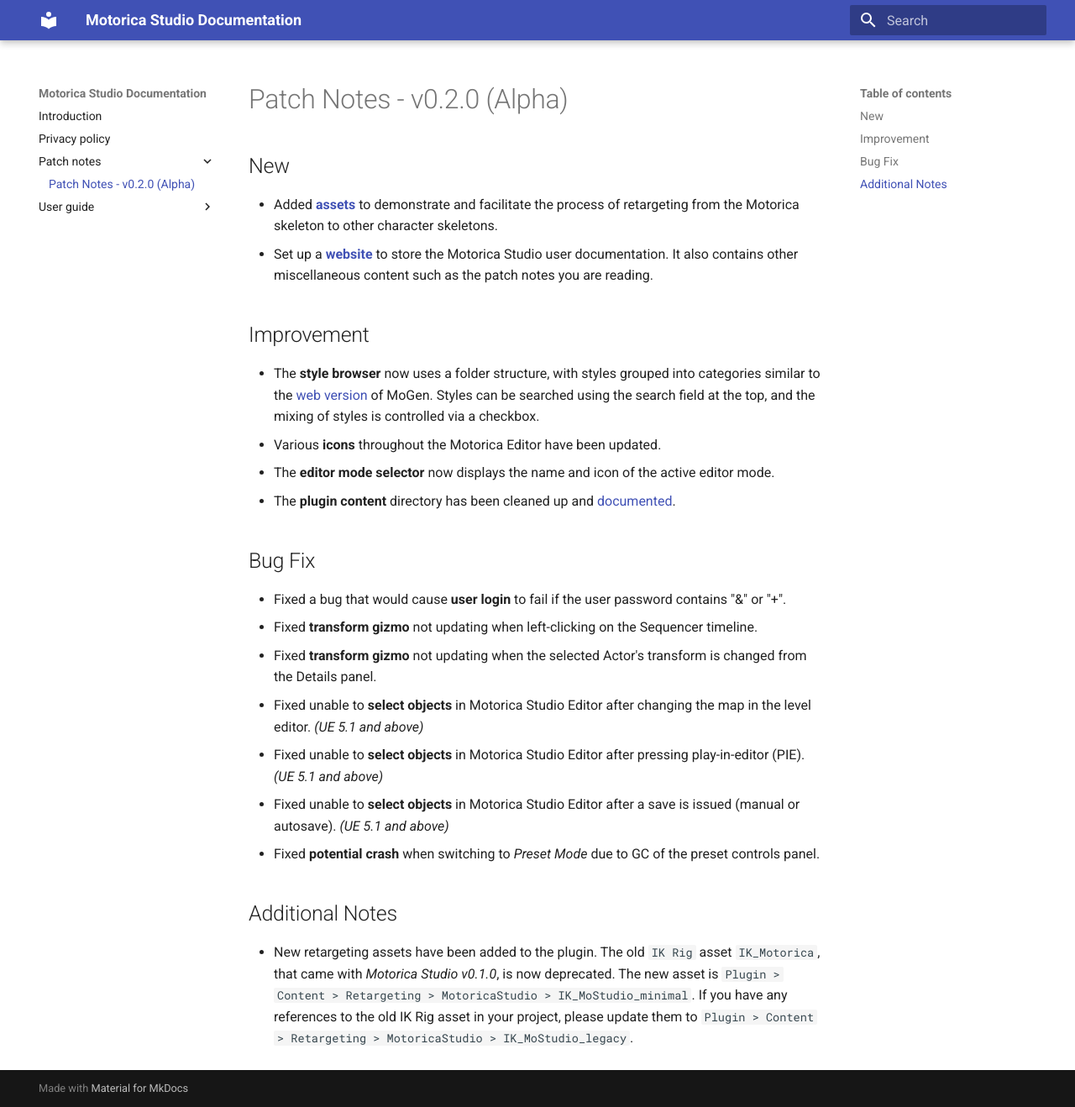
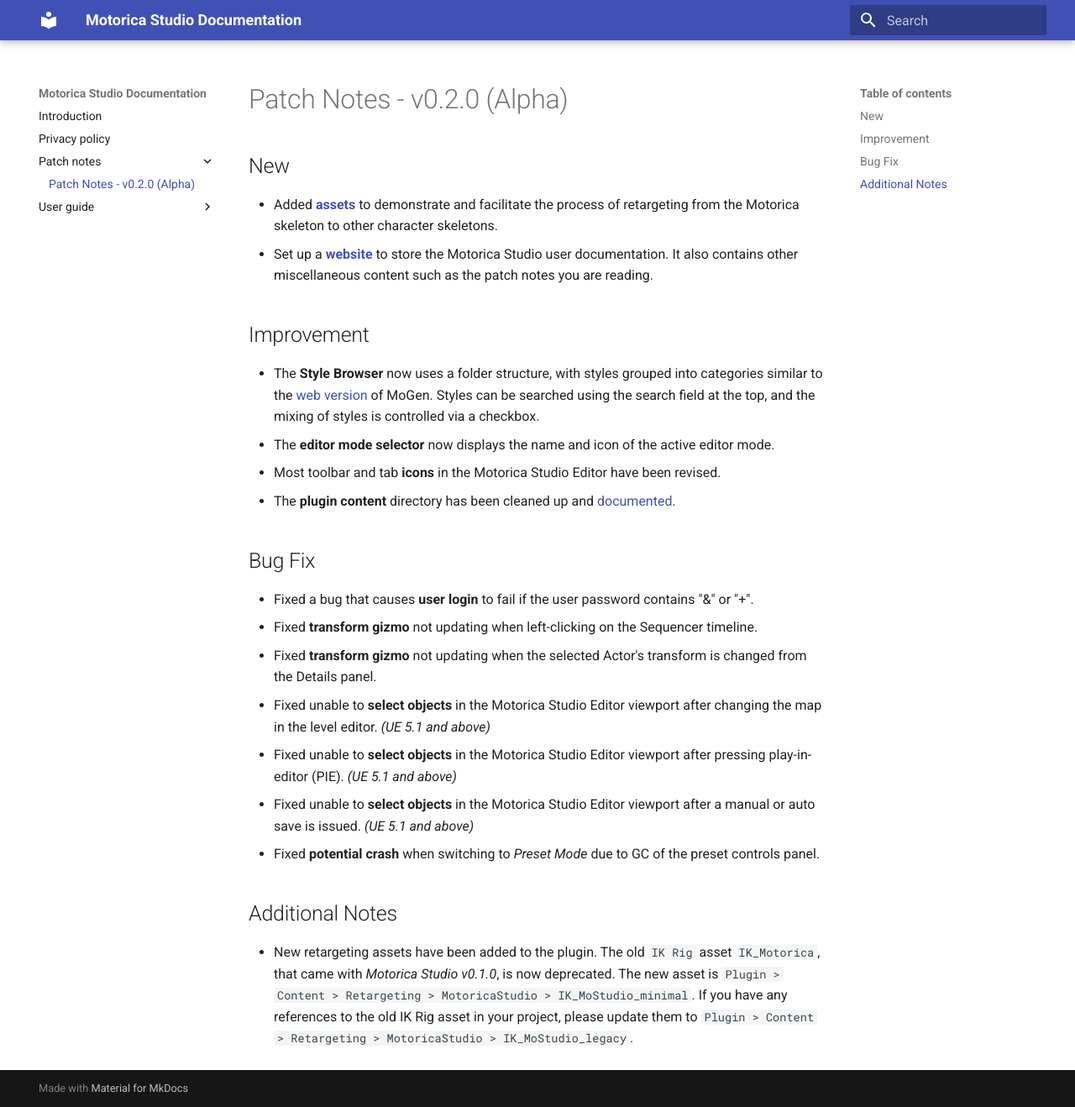
Before and after one commit to MotoricaAI/MoStudioDocs, an MkDocs documentation site: the page built from docs/patch-notes/patch-notes-v0-2-0.md, in a window 1280 px wide and 1318 px high. Shown: the whole window at 84% size. Built offline with MkDocs 1.6.1 and Material for MkDocs 9.7.7, drawn with Linux system fonts in a browser that asks for light colours.

Commit message:
Update docs

```diff
--- a/docs/patch-notes/patch-notes-v0-2-0.md
+++ b/docs/patch-notes/patch-notes-v0-2-0.md
@@ -4,18 +4,18 @@
 - Set up a [**website**](https://motoricaai.github.io/MoStudioDocs/) to store the Motorica Studio user documentation. It also contains other miscellaneous content such as the patch notes you are reading.
 
 ## Improvement
-- The **style browser** now uses a folder structure, with styles grouped into categories similar to the [web version](https://mogen.motorica.ai/) of MoGen. Styles can be searched using the search field at the top, and the mixing of styles is controlled via a checkbox.
-- Various **icons** throughout the Motorica Editor have been updated.
+- The **Style Browser** now uses a folder structure, with styles grouped into categories similar to the [web version](https://mogen.motorica.ai/) of MoGen. Styles can be searched using the search field at the top, and the mixing of styles is controlled via a checkbox.
 - The **editor mode selector** now displays the name and icon of the active editor mode.
+- Most toolbar and tab **icons** in the Motorica Studio Editor have been revised.
 - The **plugin content** directory has been cleaned up and [documented](../../user-guide/included-assets/).
 
 ## Bug Fix
-- Fixed a bug that would cause **user login** to fail if the user password contains "&" or "+".
+- Fixed a bug that causes **user login** to fail if the user password contains "&" or "+".
 - Fixed **transform gizmo** not updating when left-clicking on the Sequencer timeline.
 - Fixed **transform gizmo** not updating when the selected Actor's transform is changed from the Details panel.
-- Fixed unable to **select objects** in Motorica Studio Editor after changing the map in the level editor. *(UE 5.1 and above)*
-- Fixed unable to **select objects** in Motorica Studio Editor after pressing play-in-editor (PIE). *(UE 5.1 and above)*
-- Fixed unable to **select objects** in Motorica Studio Editor after a save is issued (manual or autosave). *(UE 5.1 and above)*
+- Fixed unable to **select objects** in the Motorica Studio Editor viewport after changing the map in the level editor. *(UE 5.1 and above)*
+- Fixed unable to **select objects** in the Motorica Studio Editor viewport after pressing play-in-editor (PIE). *(UE 5.1 and above)*
+- Fixed unable to **select objects** in the Motorica Studio Editor viewport after a manual or auto save is issued. *(UE 5.1 and above)*
 - Fixed **potential crash** when switching to *Preset Mode* due to GC of the preset controls panel.
 
 ## Additional Notes
```
